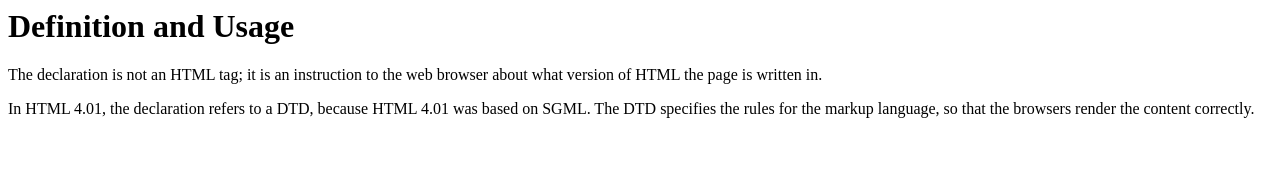
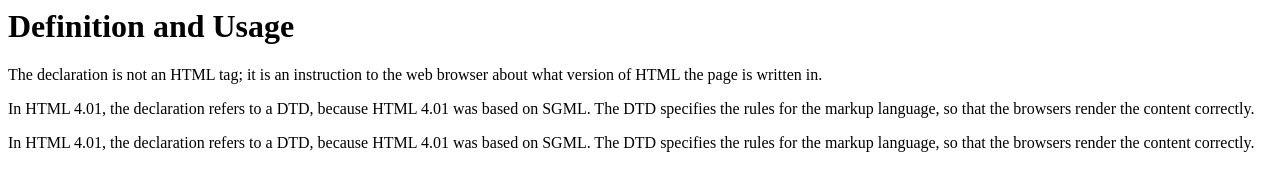
Before and after one commit to Balian21/myweb, a plain HTML site: page index.html in a window 1280 px wide. Drawn offline with Linux system fonts and the light colour scheme.

Commit message:
Add paragraph in index.html

```diff
--- a/index.html
+++ b/index.html
@@ -19,5 +19,11 @@
 	the rules for the markup language, so that the browsers
 	render the content correctly.
   </p>
+  <p>
+	In HTML 4.01, the <!DOCTYPE> declaration refers to a DTD,
+	because HTML 4.01 was based on SGML. The DTD specifies
+	the rules for the markup language, so that the browsers
+	render the content correctly.
+  </p>
  </body>
 </html>
```
